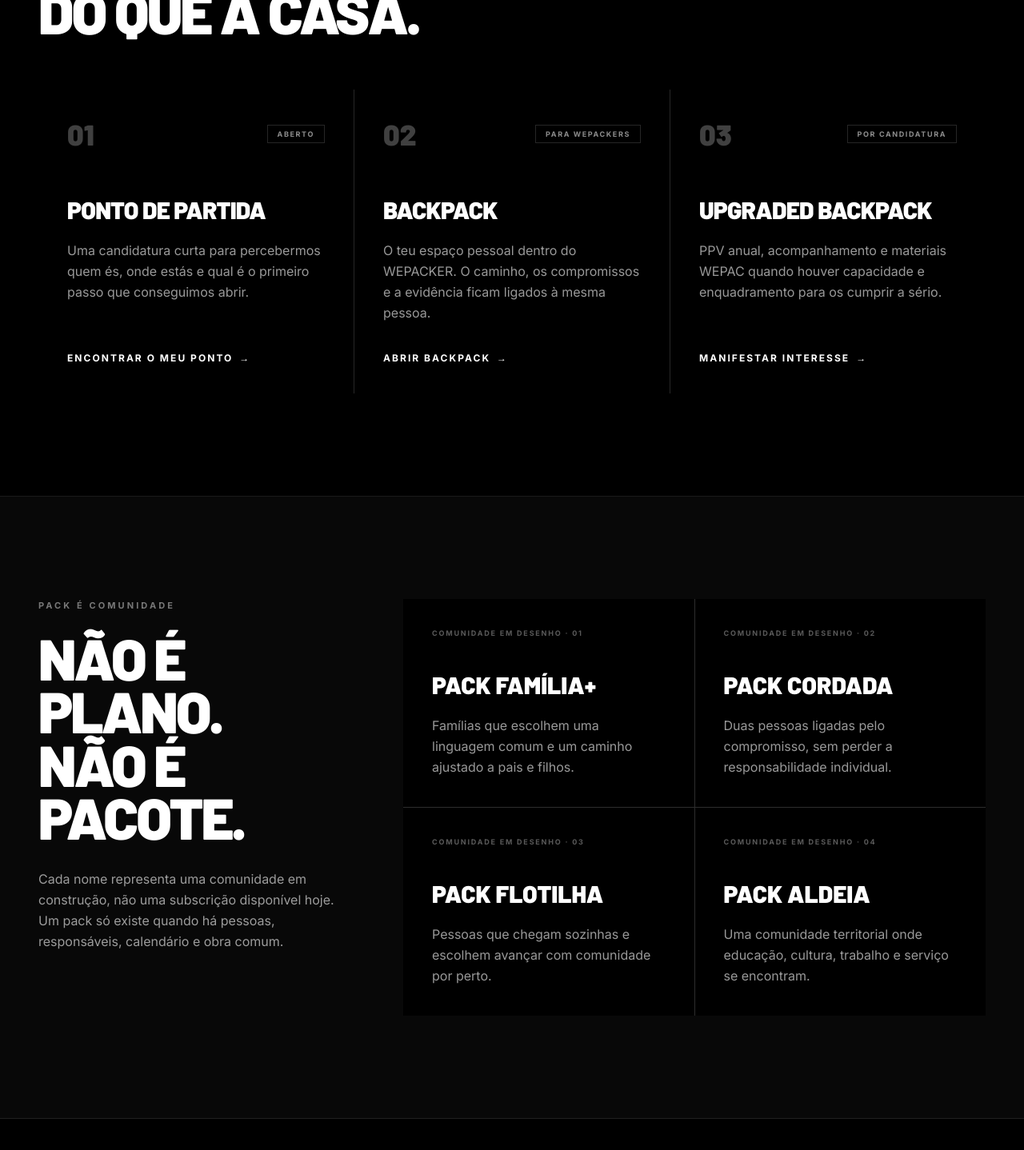
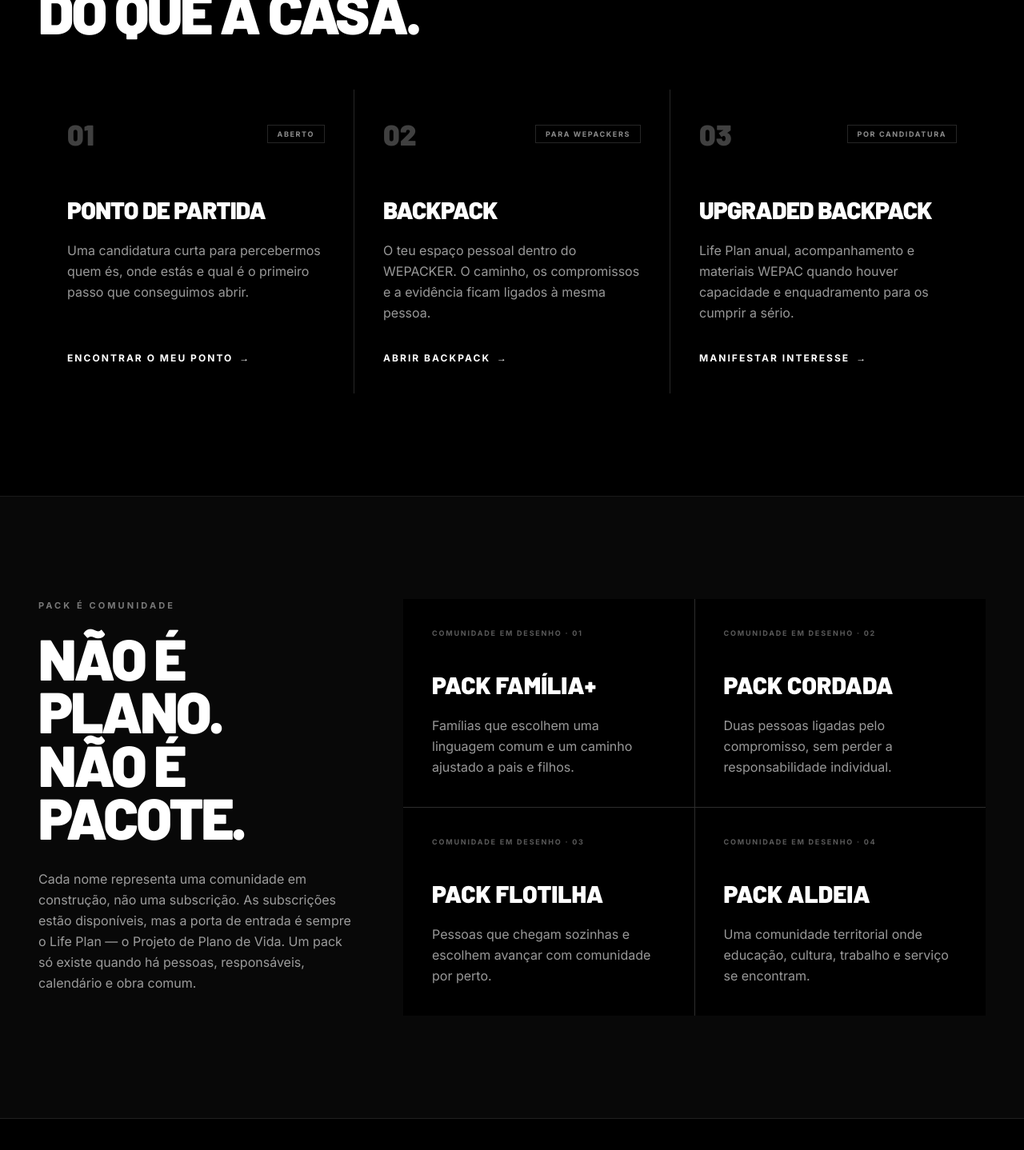
Before and after one commit to rvaldemar/wepac-site, a Next.js app: page /society in a window 1280 px wide. Shown: the part 5664-7102 px from the top of the page at 80% size. Built offline with nearby package versions, Linux system fonts and the light colour scheme.

Commit message:
fix(society): align Life Plan and Pack copy

```diff
--- a/src/app/society/page.tsx
+++ b/src/app/society/page.tsx
@@ -450,7 +450,7 @@ export default function SocietyPage() {
                 index: "03",
                 state: "Por candidatura",
                 name: "Upgraded Backpack",
-                line: "PPV anual, acompanhamento e materiais WEPAC quando houver capacidade e enquadramento para os cumprir a sério.",
+                line: "Life Plan anual, acompanhamento e materiais WEPAC quando houver capacidade e enquadramento para os cumprir a sério.",
                 href: "/wepacker/intake",
                 cta: "Manifestar interesse",
               },
@@ -490,8 +490,9 @@ export default function SocietyPage() {
               Não é pacote.
             </h2>
             <p className="mt-8 max-w-lg leading-relaxed text-white/60">
-              Cada nome representa uma comunidade em construção, não uma subscrição disponível hoje.
-              Um pack só existe quando há pessoas, responsáveis, calendário e obra comum.
+              Cada nome representa uma comunidade em construção, não uma subscrição. As subscrições
+              estão disponíveis, mas a porta de entrada é sempre o Life Plan — o Projeto de Plano de
+              Vida. Um pack só existe quando há pessoas, responsáveis, calendário e obra comum.
             </p>
           </FadeIn>
 
```
